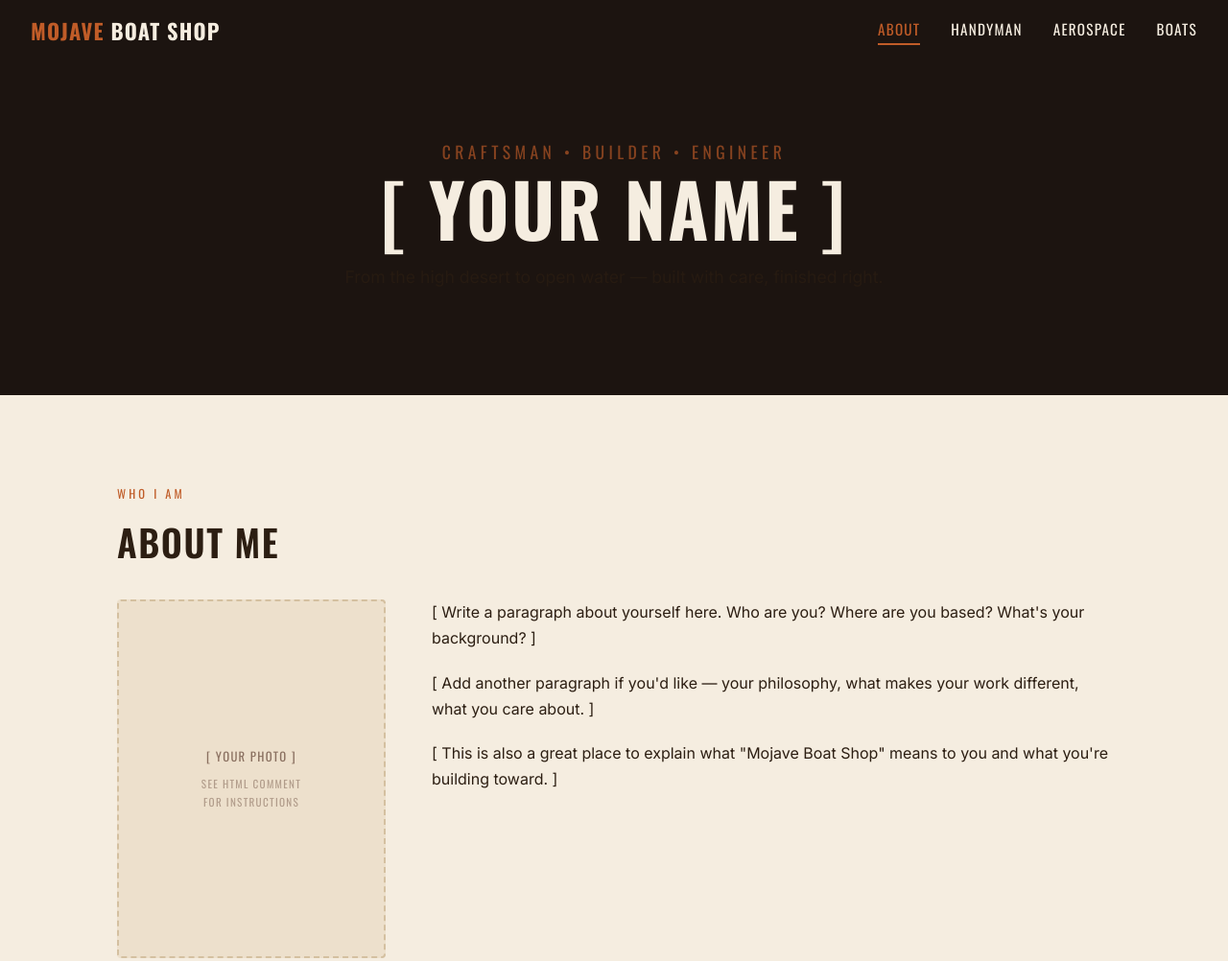
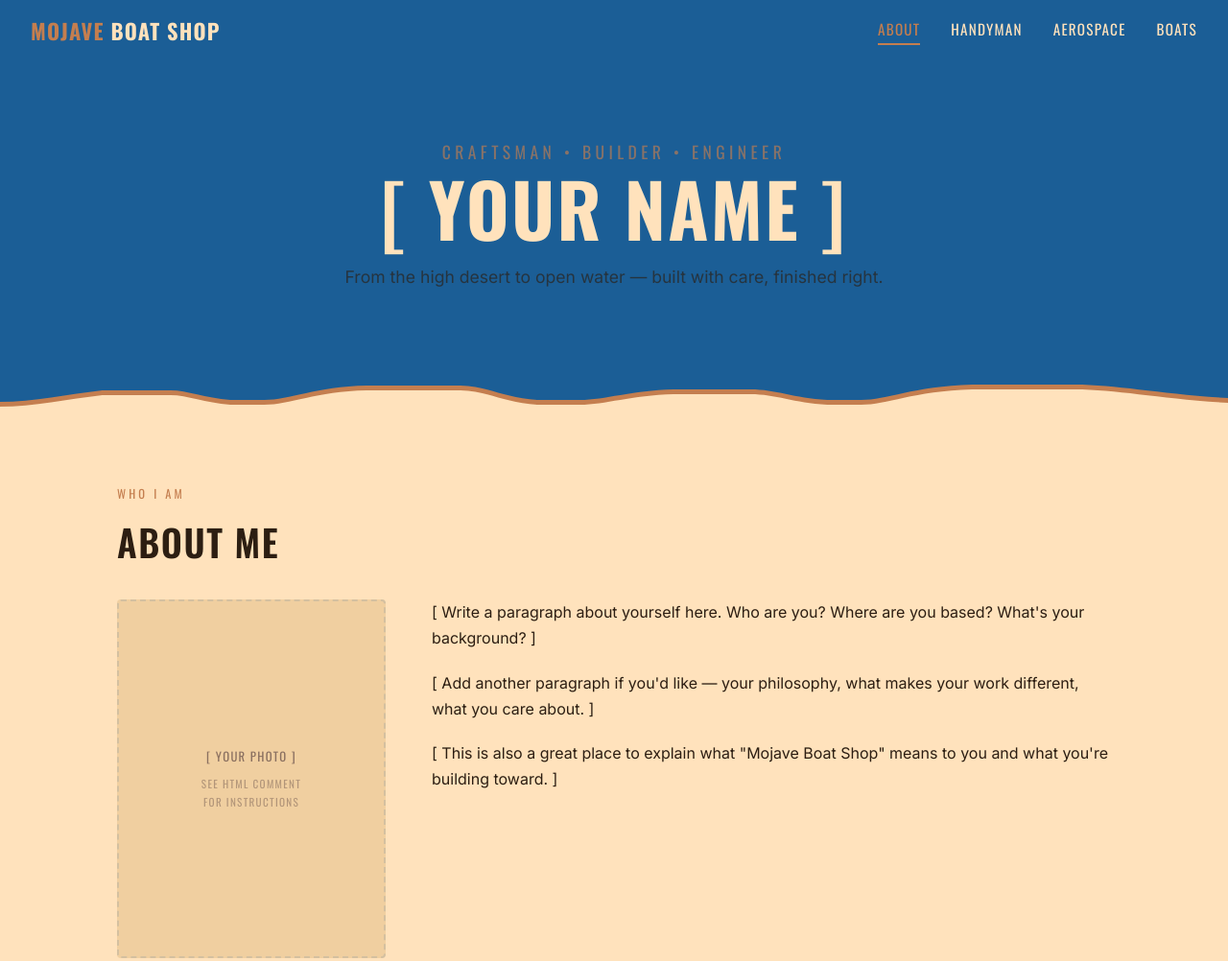
Before and after one commit to Cooparish/cooparish.github.io, a plain HTML site: page index.html in a window 1280 px wide. Shown: the top 1002 px of the page at 96% size. Drawn offline with nearby package versions, Linux system fonts and the light colour scheme.

Commit message:
color palate swap and horizon job
color palate swap and horizon job

```diff
--- a/index.html
+++ b/index.html
@@ -40,8 +40,14 @@
     <p>From the high desert to open water &mdash; built with care, finished right.</p>
   </div>
 
-  <!-- Tumbleweed rolls across the hero/content boundary -->
+  <!-- Eroded mesa horizon — sky-to-sand transition -->
   <div class="tumbleweed-strip">
+    <svg class="horizon" viewBox="0 0 1440 56" preserveAspectRatio="none" aria-hidden="true" xmlns="http://www.w3.org/2000/svg">
+      <!-- rock face rim — peeks 5px above the sand fill -->
+      <path style="fill: var(--accent);" d="M 0,35 C 40,35 80,27 120,23 L 200,23 C 220,23 240,31 270,33 L 310,33 C 340,33 370,19 430,18 L 540,18 C 570,18 590,31 630,33 L 680,33 C 710,33 740,23 790,22 L 880,22 C 910,22 930,31 970,33 L 1010,33 C 1040,33 1070,19 1140,17 L 1260,17 C 1310,17 1360,27 1440,31 L 1440,56 L 0,56 Z"/>
+      <!-- sand fill -->
+      <path style="fill: var(--bg);" d="M 0,40 C 40,40 80,32 120,28 L 200,28 C 220,28 240,36 270,38 L 310,38 C 340,38 370,24 430,23 L 540,23 C 570,23 590,36 630,38 L 680,38 C 710,38 740,28 790,27 L 880,27 C 910,27 930,36 970,38 L 1010,38 C 1040,38 1070,24 1140,22 L 1260,22 C 1310,22 1360,32 1440,36 L 1440,56 L 0,56 Z"/>
+    </svg>
     <div class="tumbleweed-track">
     <svg class="tumbleweed" viewBox="0 0 60 60" width="44" height="44" fill="none" xmlns="http://www.w3.org/2000/svg" aria-hidden="true">
       <circle cx="30" cy="30" r="20" stroke="#8A7060" stroke-width="1.5" opacity="0.6"/>
--- a/style.css
+++ b/style.css
@@ -7,11 +7,11 @@
    ============================================================ */
 
 :root {
-  --bg:         #F5EDE0;   /* warm sand — main page background */
-  --bg-alt:     #EDE0CC;   /* slightly darker sand — alternating sections */
-  --nav-bg:     #1C1410;   /* near-black espresso — nav bar and footer */
-  --accent:     #C05C28;   /* burnt sienna / terracotta — buttons and highlights */
-  --sage:       #6B8C6A;   /* desert sage — secondary accent (use sparingly) */
+  --bg:         #FFE2BC;   /* Navajo White — warm desert sand, main background */
+  --bg-alt:     #F0CFA0;   /* golden sand — slightly darker, alternating sections */
+  --nav-bg:     #1B5E96;   /* deep Mojave sky blue — nav bar, hero, and footer */
+  --accent:     #C47E4F;   /* Golden Chestnut — rock face warm, buttons and highlights */
+  --sage:       #5A5022;   /* Olive Bark — deep desert sage, secondary accent */
   --text:       #2C1E12;   /* dark brown — main body text */
   --text-muted: #8A7060;   /* dusty taupe — captions, secondary text */
   --border:     #D4C0A0;   /* warm tan — borders and dividers */
@@ -366,7 +366,7 @@ p:last-child {
    ============================================================ */
 footer {
   background: var(--nav-bg);
-  color: var(--text-muted);
+  color: rgba(245, 237, 224, 0.75);
   text-align: center;
   padding: 2.5rem 2rem;
   font-size: 0.85rem;
@@ -378,7 +378,7 @@ footer a {
 }
 
 footer p {
-  color: var(--text-muted);
+  color: rgba(245, 237, 224, 0.75);
   margin: 0;
 }
 
@@ -386,11 +386,20 @@ footer p {
    TUMBLEWEED — rolls across the hero/content boundary
    ============================================================ */
 .tumbleweed-strip {
-  background: linear-gradient(to bottom, var(--nav-bg) 50%, var(--bg) 50%);
+  background: var(--nav-bg);
   height: 56px;
   position: relative;
   overflow: hidden;
   pointer-events: none;
+}
+
+.horizon {
+  position: absolute;
+  bottom: 0;
+  left: 0;
+  width: 100%;
+  height: 100%;
+  display: block;
 }
 
 /* Outer wrapper — travels left to right across the strip */
```
Also changed, not shown: handyman.html (+5 -1 lines), .claude/launch.json (added).
